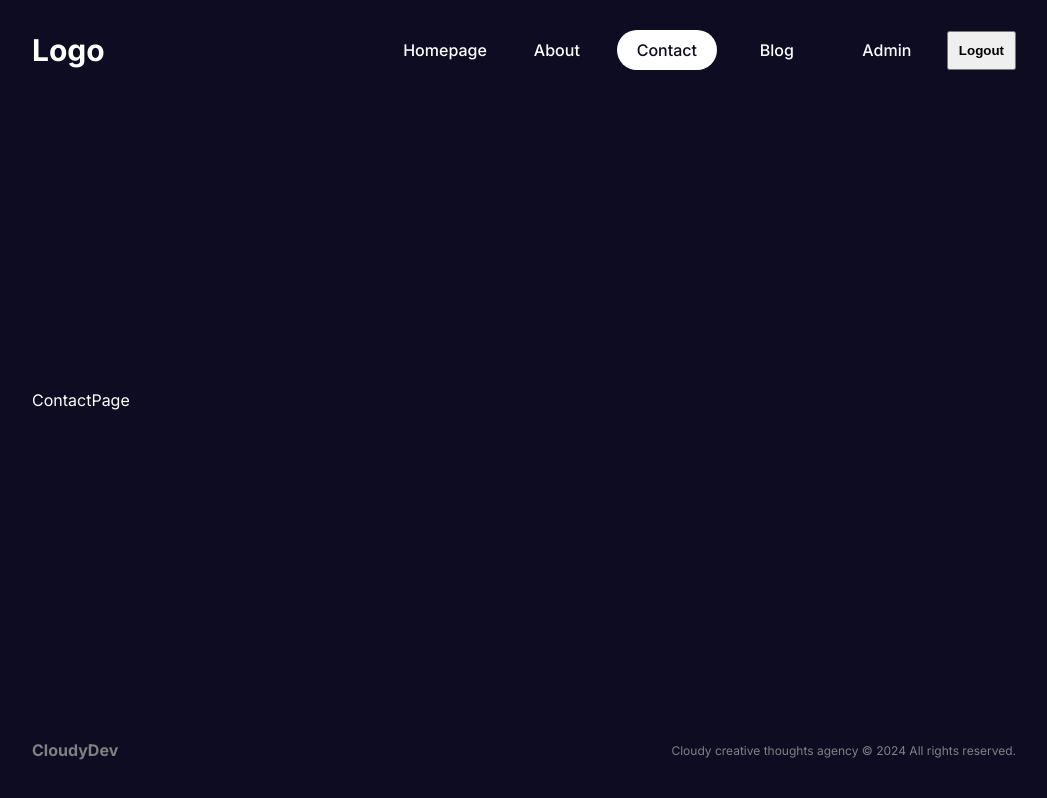
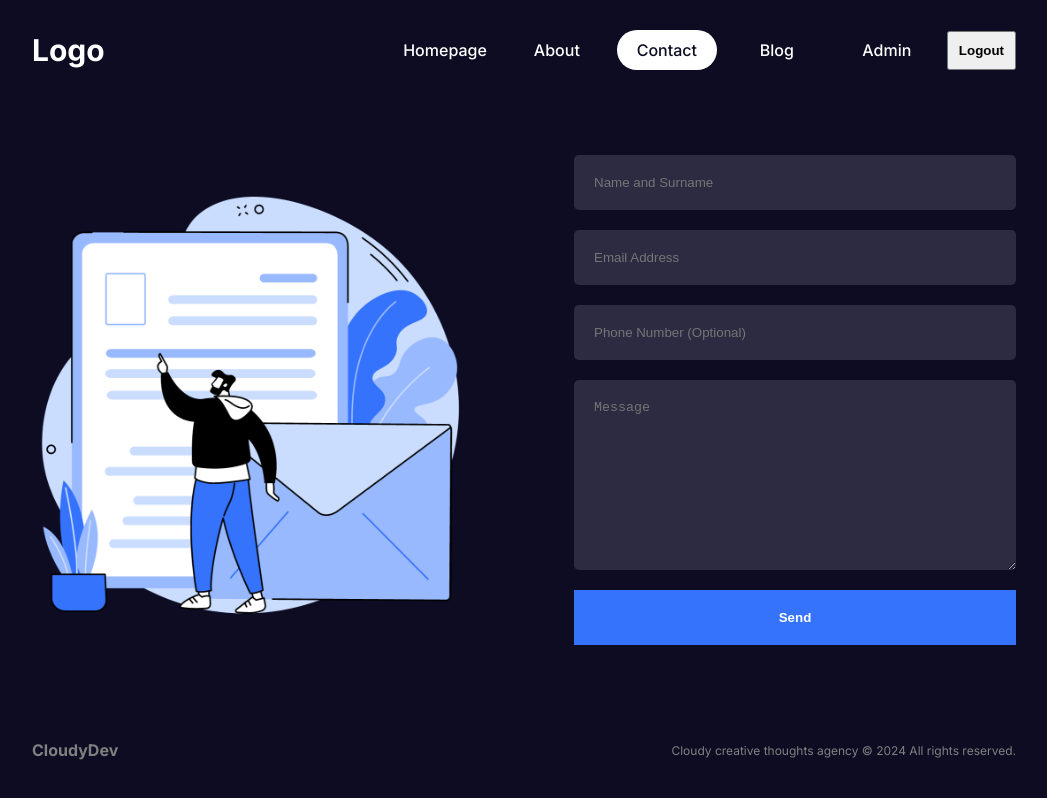
Before and after one commit to Fr0stm0urn3/cloudy, a Next.js app: page /contact in a window 1280 px wide. Shown: the whole page, without its empty margins (116-1163 px from the left). Built offline with nearby package versions, Linux system fonts and the light colour scheme.

Commit message:
Contact page design

```diff
--- /dev/null
+++ b/src/app/contact/contact.module.css
@@ -0,0 +1,44 @@
+.container {
+  display: flex;
+  align-items: center;
+  gap: 100px;
+}
+
+.imgContainer {
+  flex: 1;
+  height: 500px;
+  position: relative;
+}
+
+.img {
+  object-fit: contain;
+}
+
+.formContainer {
+  flex: 1;
+}
+
+.form {
+  display: flex;
+  flex-direction: column;
+  gap: 20px;
+}
+
+.form input,
+.form textarea {
+  padding: 20px;
+  border-radius: 5px;
+  border: none;
+  outline: none;
+  background-color: var(--bgSoft);
+  color: var(--text);
+}
+
+.form button {
+  padding: 20px;
+  background-color: var(--btn);
+  color: var(--text);
+  font-weight: bold;
+  border: none;
+  cursor: pointer;
+}
--- a/src/app/contact/page.jsx
+++ b/src/app/contact/page.jsx
@@ -1,5 +1,28 @@
+import Image from "next/image"
+import styles from "./contact.module.css"
+import contactImg from "../../../public/contact (1).png"
+
 const ContactPage = () => {
-  return <div>ContactPage</div>
+  return (
+    <div className={styles.container}>
+      <div className={styles.imgContainer}>
+        <Image src={contactImg} alt="" fill className={styles.img} />
+      </div>
+      <div className={styles.formContainer}>
+        <form action="" className={styles.form}>
+          <input type="text" className={styles.input} placeholder="Name and Surname" />
+          <input type="text" className={styles.input} placeholder="Email Address" />
+          <input
+            type="text"
+            className={styles.input}
+            placeholder="Phone Number (Optional)"
+          />
+          <textarea name="" id="" cols="30" rows="10" placeholder="Message"></textarea>
+          <button>Send</button>
+        </form>
+      </div>
+    </div>
+  )
 }
 
 export default ContactPage
```
